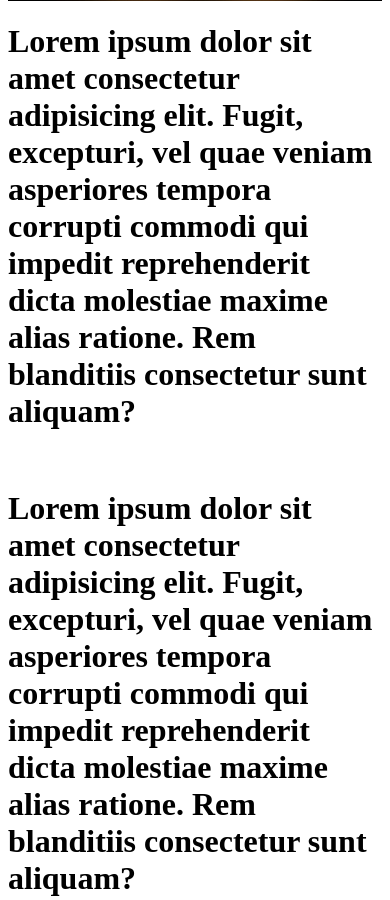
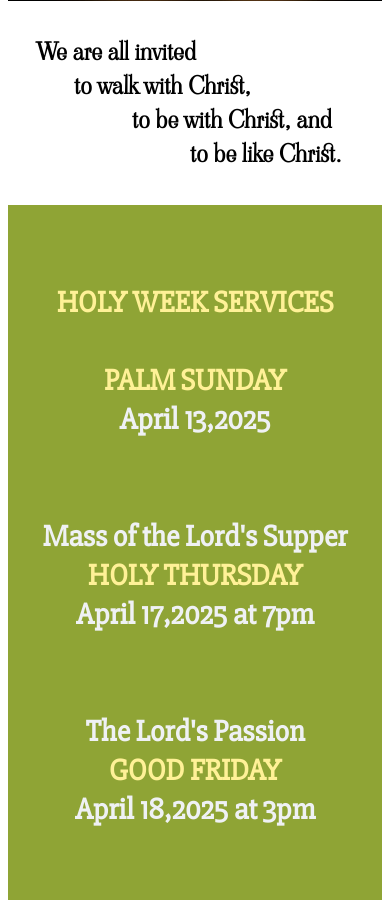
Before and after one commit to EllenEstallo/SJTL-954, a plain HTML site: page index.html in a window 390 px wide. Shown: the part 640-1540 px from the top of the page. Drawn offline with Linux system fonts and the light colour scheme.

Commit message:
schedule is inserted

```diff
--- a/CSS/mobile.css
+++ b/CSS/mobile.css
@@ -1,27 +1,83 @@
+/* PART TOP */
 .mobile-nav {
 	display: none;
-	background-color: black;
+	background-color: #190e04;
 	margin: 0;
+	padding: 0;
 }
+/* PART MIDa */
 .mobile-image {
 	width: 100%;
 	height: auto;
 	display: none;
 	margin: 0;
+	padding: 0;
 }
-.mobile-container {
+/* PART MIDb -- the invitation*/
+@font-face {
+	font-family: "ViaodaLibre";
+	src: url("/Fonts/ViaodaLibre-Regular.ttf") format("truetype");
+}
+.mobile-container-invitation {
 	display: none;
 	margin: 0;
+	padding: 0;
+	font-family: "ViaodaLibre", sans-serif;
+	font-size: 24px;
+	font-weight: bolder;
+}
+
+.invitation1,
+.invitation2,
+.invitation3,
+.invitation4 {
+	text-align: left;
+	margin-left: 28px;
+}
+.invitation2 {
+	margin-left: 66px;
+}
+.invitation3 {
+	margin-left: 124px;
+}
+.invitation4 {
+	margin-left: 182px;
+}
+/* PART MIDc -- the schedule of services*/
+@font-face {
+	font-family: "Slabo27px";
+	src: url("/Fonts/Slabo27px-Regular.ttf") format("truetype");
+}
+
+.mobile-container-schedule {
+	display: none;
+	margin: 0;
+	padding: 0;
+	font-family: "Slabo27px", sans-serif;
+	font-size: 30px;
+	font-weight: bolder;
+	background-color: #8fa435;
+	color: #eff1f4;
+	line-height: 130%;
+}
+.schedule {
+	text-align: center;
+}
+.schedule-title {
+	text-align: center;
+	color: #fff197;
 }
 .mobile-footer {
 	display: none;
 	margin: 0;
-	background-color: black;
+	background-color: #190e04;
+	padding: 0;
 }
 @media (max-width: 480px) {
 	.mobile-nav,
 	.mobile-image,
-	.mobile-container,
+	.mobile-container-invitation,
+	.mobile-container-schedule,
 	.mobile-footer {
 		display: block; /* Show when screen width is 480px or less */
 	}
--- a/index.html
+++ b/index.html
@@ -119,27 +119,33 @@
 			class="mobile-image"
 		/>
 
-		<div class="mobile-container">
-			<h1>
-				Lorem ipsum dolor sit amet consectetur adipisicing elit. Fugit,
-				excepturi, vel quae veniam asperiores tempora corrupti commodi qui
-				impedit reprehenderit dicta molestiae maxime alias ratione. Rem
-				blanditiis consectetur sunt aliquam?
-			</h1>
+		<div class="mobile-container-invitation">
 			<br />
-			<h1>
-				Lorem ipsum dolor sit amet consectetur adipisicing elit. Fugit,
-				excepturi, vel quae veniam asperiores tempora corrupti commodi qui
-				impedit reprehenderit dicta molestiae maxime alias ratione. Rem
-				blanditiis consectetur sunt aliquam?
-			</h1>
+			<div class="invitation1">We are all invited</div>
+			<div class="invitation2">to walk with Christ,</div>
+			<div class="invitation3">to be with Christ, and</div>
+			<div class="invitation4">to be like Christ.</div>
 			<br />
-			<h1>
-				Lorem ipsum dolor sit amet consectetur adipisicing elit. Fugit,
-				excepturi, vel quae veniam asperiores tempora corrupti commodi qui
-				impedit reprehenderit dicta molestiae maxime alias ratione. Rem
-				blanditiis consectetur sunt aliquam?
-			</h1>
+		</div>
+
+		<div class="mobile-container-schedule">
+			<br /><br />
+			<div class="schedule-title">HOLY WEEK SERVICES</div>
+			<br />
+			<div class="schedule-title">PALM SUNDAY</div>
+			<div class="schedule">April 13,2025</div>
+			<br /><br />
+			<div class="schedule">Mass of the Lord's Supper</div>
+			<div class="schedule-title">HOLY THURSDAY</div>
+			<div class="schedule">April 17,2025 at 7pm</div>
+			<br /><br />
+			<div class="schedule">The Lord's Passion</div>
+			<div class="schedule-title">GOOD FRIDAY</div>
+			<div class="schedule">April 18,2025 at 3pm</div>
+			<br /><br />
+			<div class="schedule-title">EASTER VIGIL</div>
+			<div class="schedule">April 19,2025 at 8pm</div>
+			<br /><br /><br />
 		</div>
 		<div class="mobile-footer"><h1>Mobile Footer</h1></div>
 		<!-- <img
```
Also changed, not shown: Fonts/Slabo27px-Regular.ttf (added), Fonts/ViaodaLibre-Regular.ttf (added).
